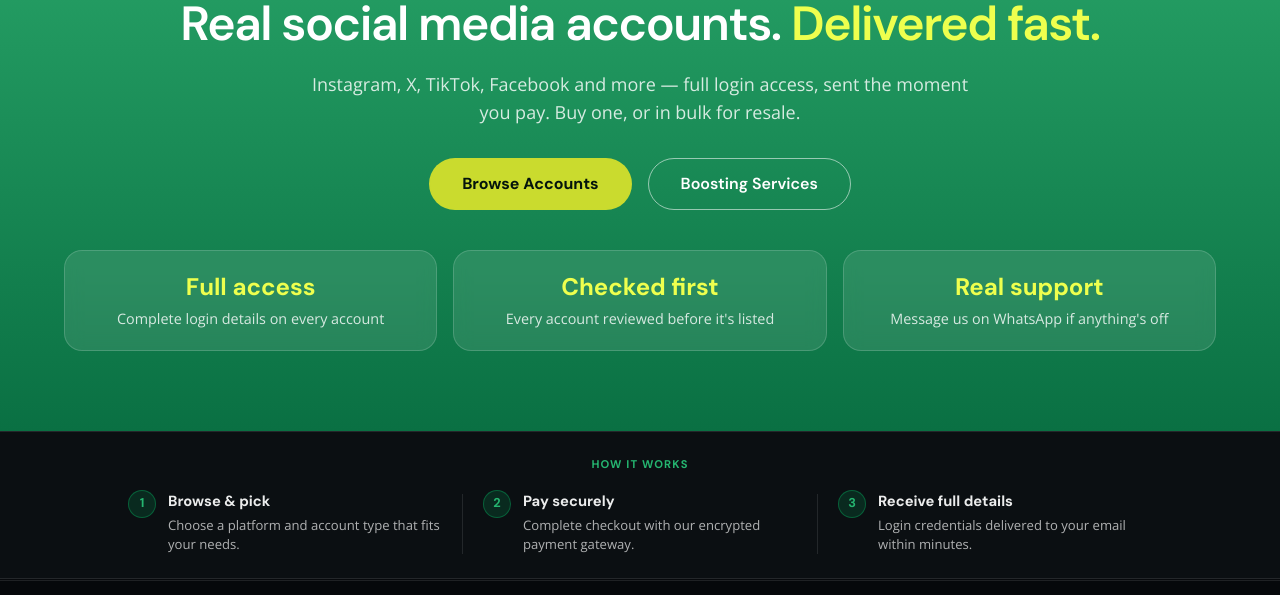
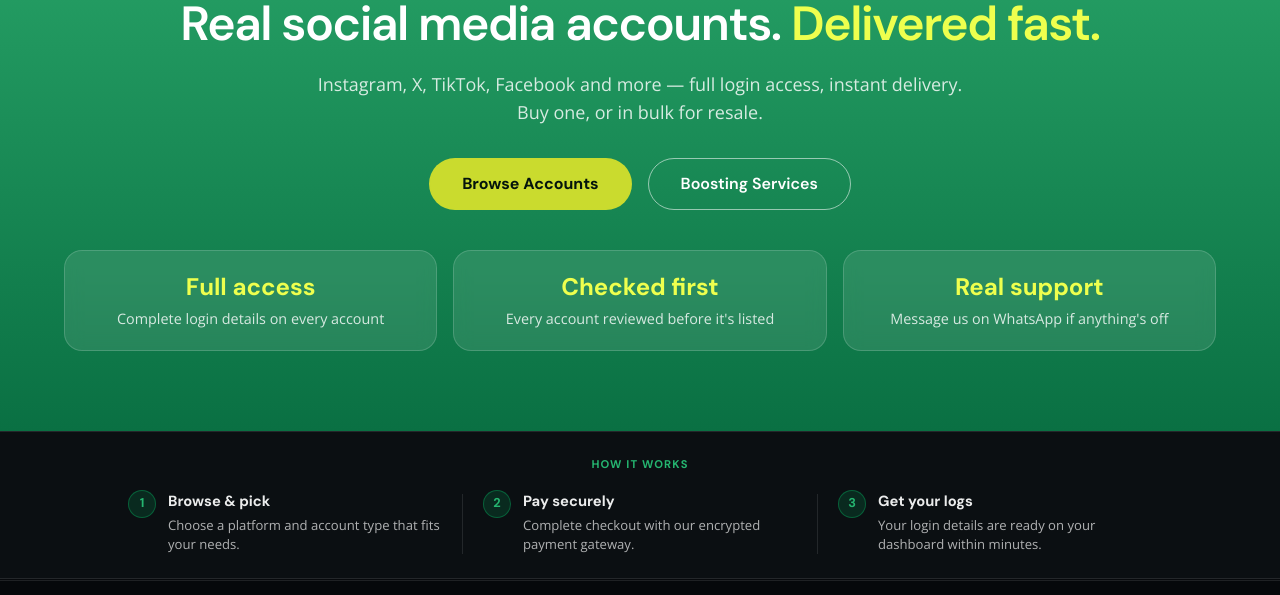
Before and after one commit to fa-technologies-LTD/fastaccs-smm, a SvelteKit app: page / in a window 1280 px wide. Shown: the part 151-746 px from the top of the page. Built offline with nearby package versions, Linux system fonts and the light colour scheme; no server answers; the database is empty.

Commit message:
Copy tweaks: hero 'instant delivery', checkout Monnify-only, how-it-works 'Get your logs' (logins on dashboard not email)

```diff
--- a/src/lib/components/HeroBanner.svelte
+++ b/src/lib/components/HeroBanner.svelte
@@ -20,8 +20,8 @@
 				class="mx-auto mb-6 max-w-2xl text-base sm:mb-8 sm:text-lg"
 				style="font-family: var(--font-body); color: rgba(255,255,255,0.82);"
 			>
-				Instagram, X, TikTok, Facebook and more — full login access, sent the moment you pay. Buy
-				one, or in bulk for resale.
+				Instagram, X, TikTok, Facebook and more — full login access, instant delivery. Buy one, or
+				in bulk for resale.
 			</p>
 		</div>
 
--- a/src/lib/components/HowItWorksStrip.svelte
+++ b/src/lib/components/HowItWorksStrip.svelte
@@ -21,8 +21,8 @@
 			<div class="step">
 				<span class="step-num">3</span>
 				<div>
-					<p class="step-title">Receive full details</p>
-					<p class="step-body">Login credentials delivered to your email within minutes.</p>
+					<p class="step-title">Get your logs</p>
+					<p class="step-body">Your login details are ready on your dashboard within minutes.</p>
 				</div>
 			</div>
 		</div>
--- a/src/routes/checkout/+page.svelte
+++ b/src/routes/checkout/+page.svelte
@@ -1169,8 +1169,7 @@
 							{:else if hasManualHandover}
 								Login details are delivered on WhatsApp. Your order page will show you the link.
 							{:else}
-								⚡ Instant delivery — your account details appear on your dashboard the moment payment
-								confirms.
+								Account details will be available on your dashboard once payment is confirmed.
 							{/if}
 						</p>
 						<!-- Pay with Monnify -->
```
